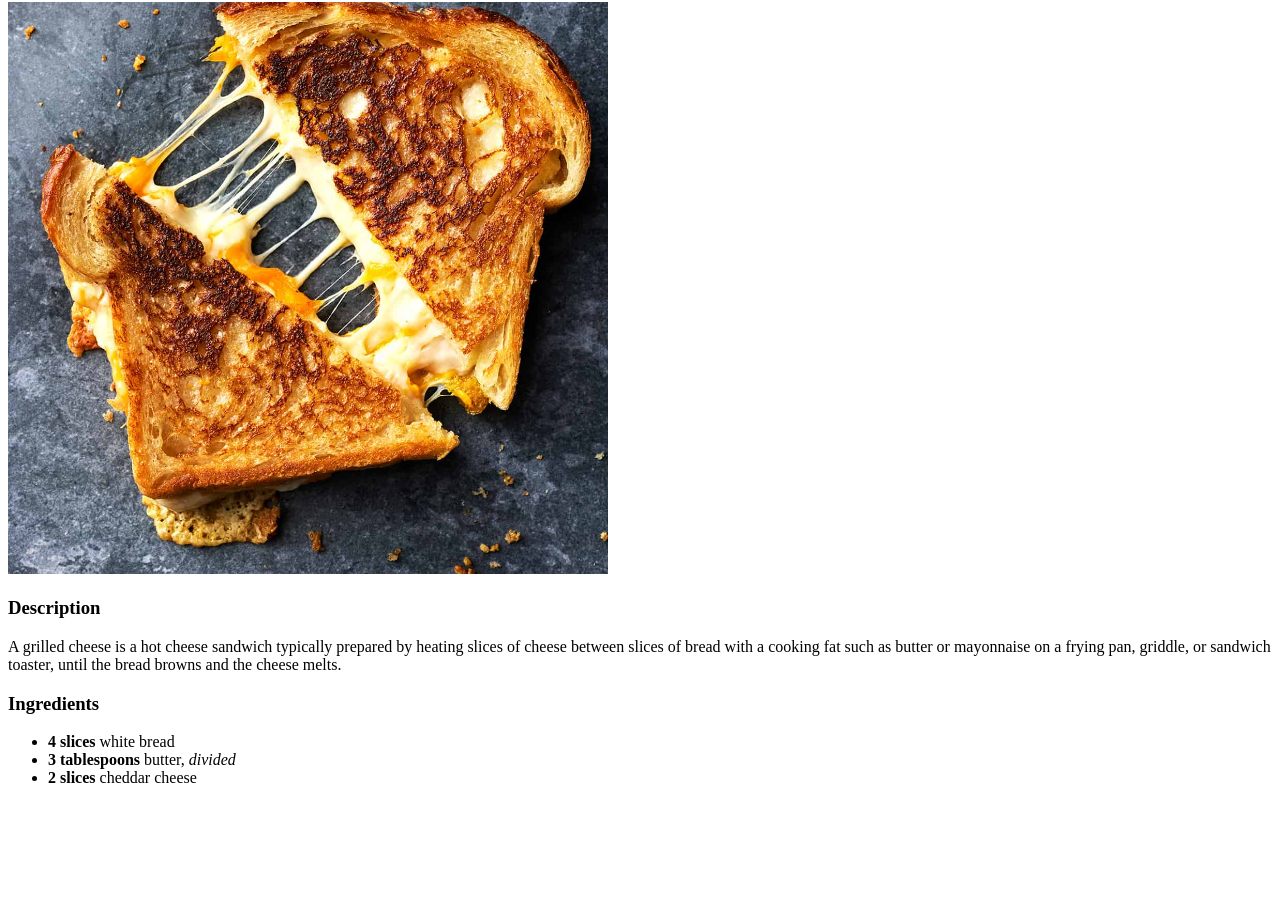
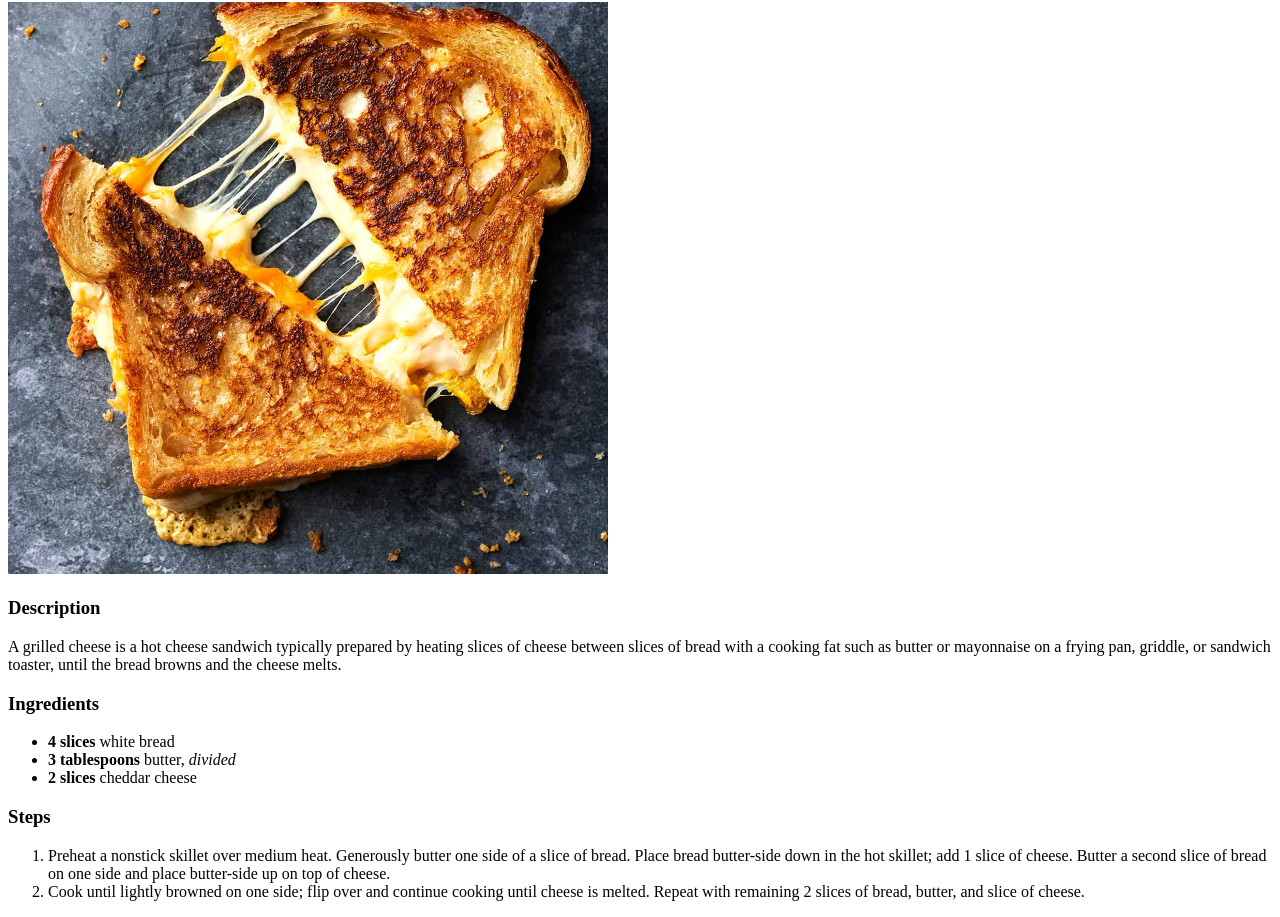
Before and after one commit to jiminpak03/odin-recipes, a plain HTML site: page recipes/grilled-cheese.html in a window 1280 px wide. Shown: the part 78-995 px from the top of the page. Before the commit the page ends 881 px from the top, so only its background shows below. Drawn offline with Linux system fonts and the light colour scheme.

Commit message:
Add Grilled Cheese Steps

```diff
--- a/recipes/grilled-cheese.html
+++ b/recipes/grilled-cheese.html
@@ -16,5 +16,10 @@
                 <li><strong>3 tablespoons</strong> butter, <em>divided</em></li>
                 <li><strong>2 slices</strong> cheddar cheese</li>
             </ul>
+        <h3>Steps</h3>
+            <ol>
+                <li>Preheat a nonstick skillet over medium heat. Generously butter one side of a slice of bread. Place bread butter-side down in the hot skillet; add 1 slice of cheese. Butter a second slice of bread on one side and place butter-side up on top of cheese.</li>
+                <li>Cook until lightly browned on one side; flip over and continue cooking until cheese is melted. Repeat with remaining 2 slices of bread, butter, and slice of cheese.</li>
+            </ol>
     </body>
 </html>
```
